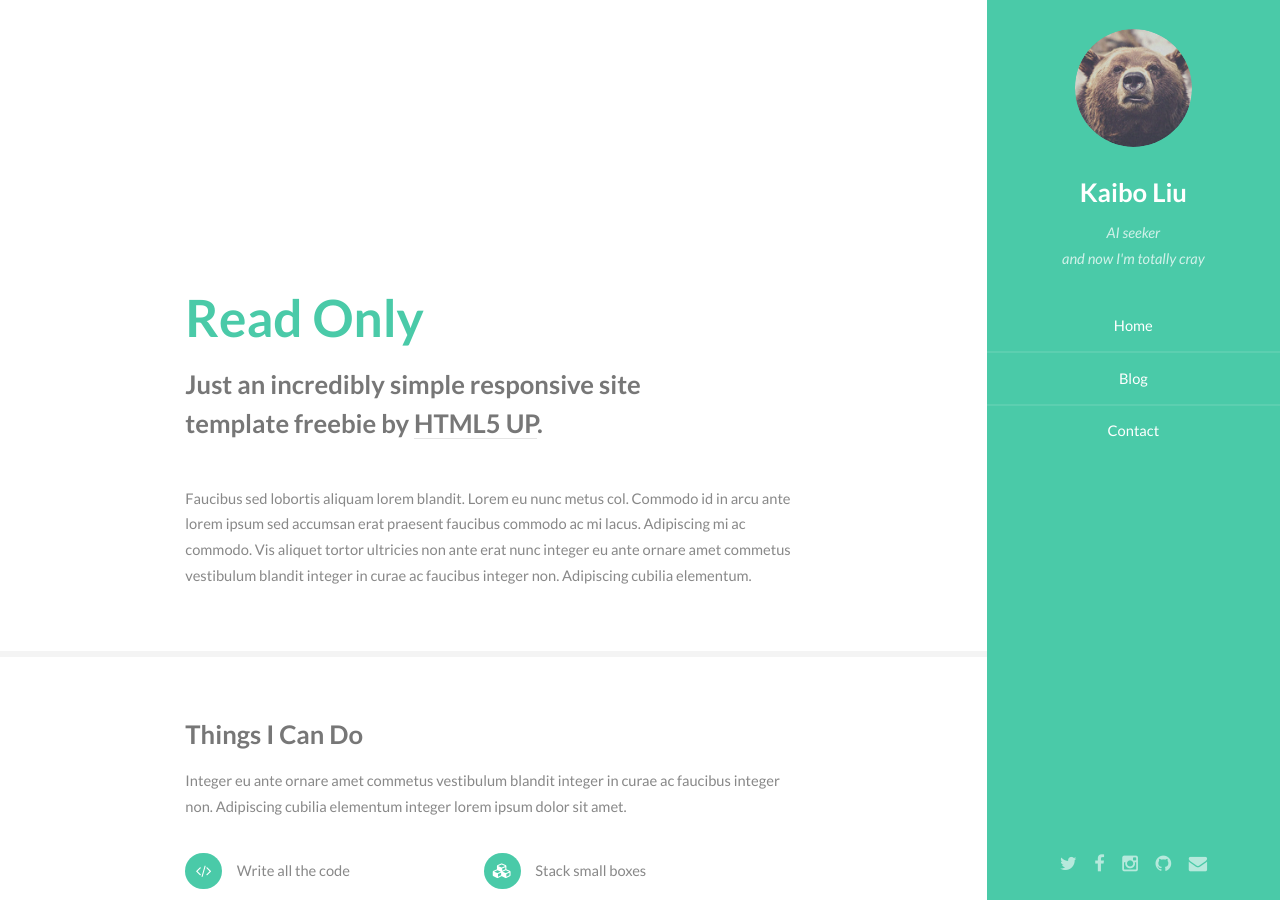
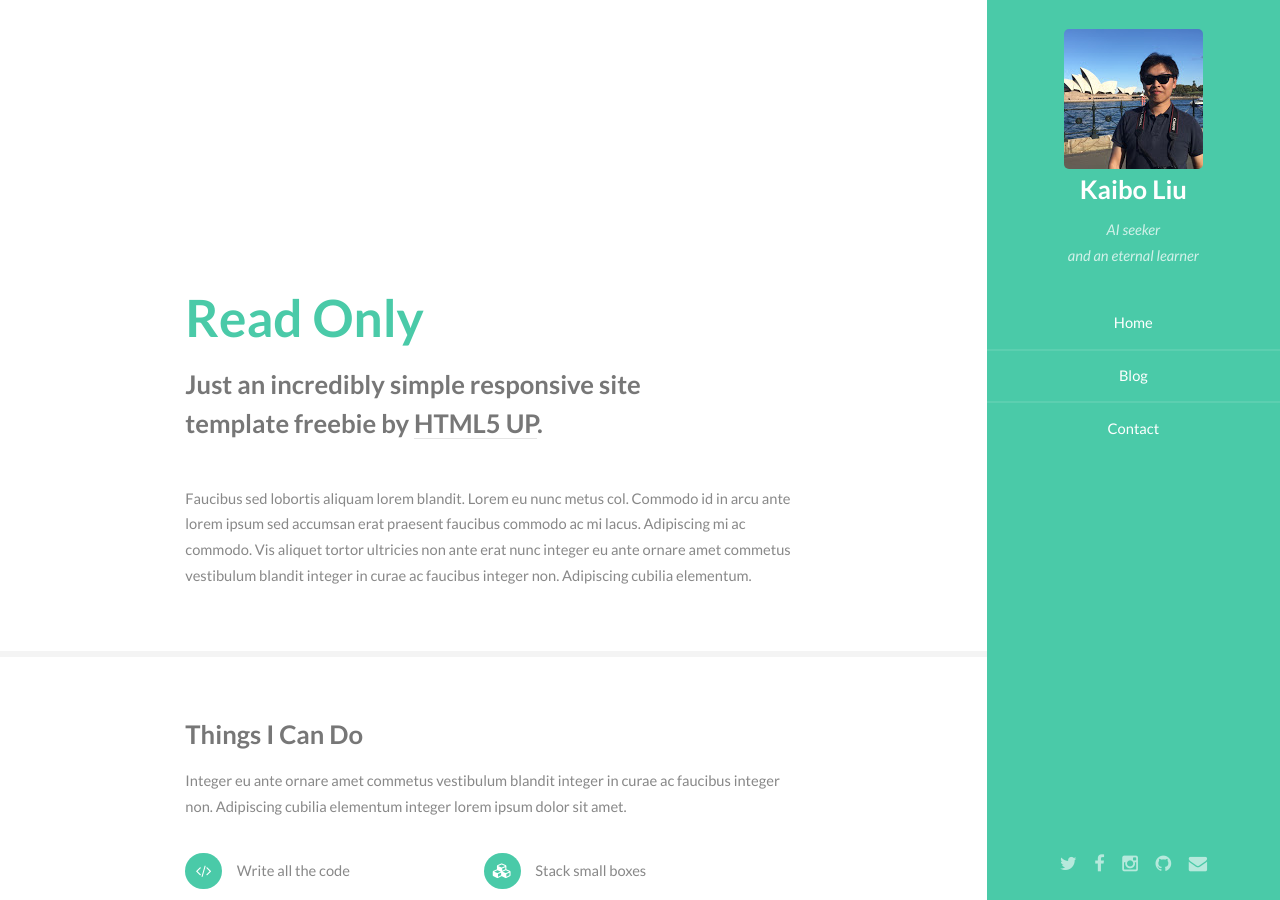
Before and after one commit to KaiboLiu/kaiboliu.github.io, a Jekyll site: the page built from index.html, in a window 1280 px wide and 900 px high. Built offline with Jekyll 4.4.1, drawn with Linux system fonts in a browser that asks for light colours.

Commit message:
new template

```diff
--- a/_includes/header.html
+++ b/_includes/header.html
@@ -1,10 +1,10 @@
 <!-- Header -->
     <section id="header" class="skel-layers-fixed">
         <header>
-            <span class="image avatar"><img src="{{ site.baseurl }}/images/avatar.jpg" alt="" /></span>
+            <span class="image lkbr"><img src="{{ site.baseurl }}/images/Sydney_LKB.jpg" alt="" /></span>
             <h1 id="logo"><a href="{{ site.baseurl }}/">Kaibo Liu</a></h1>
             <p>AI seeker<br />
-            and now I'm totally cray</p>
+            and an eternal learner</p>
         </header>
         <nav id="nav">
             <ul>
```
Also changed, not shown: images/Sydney_LKB.jpg (added).
